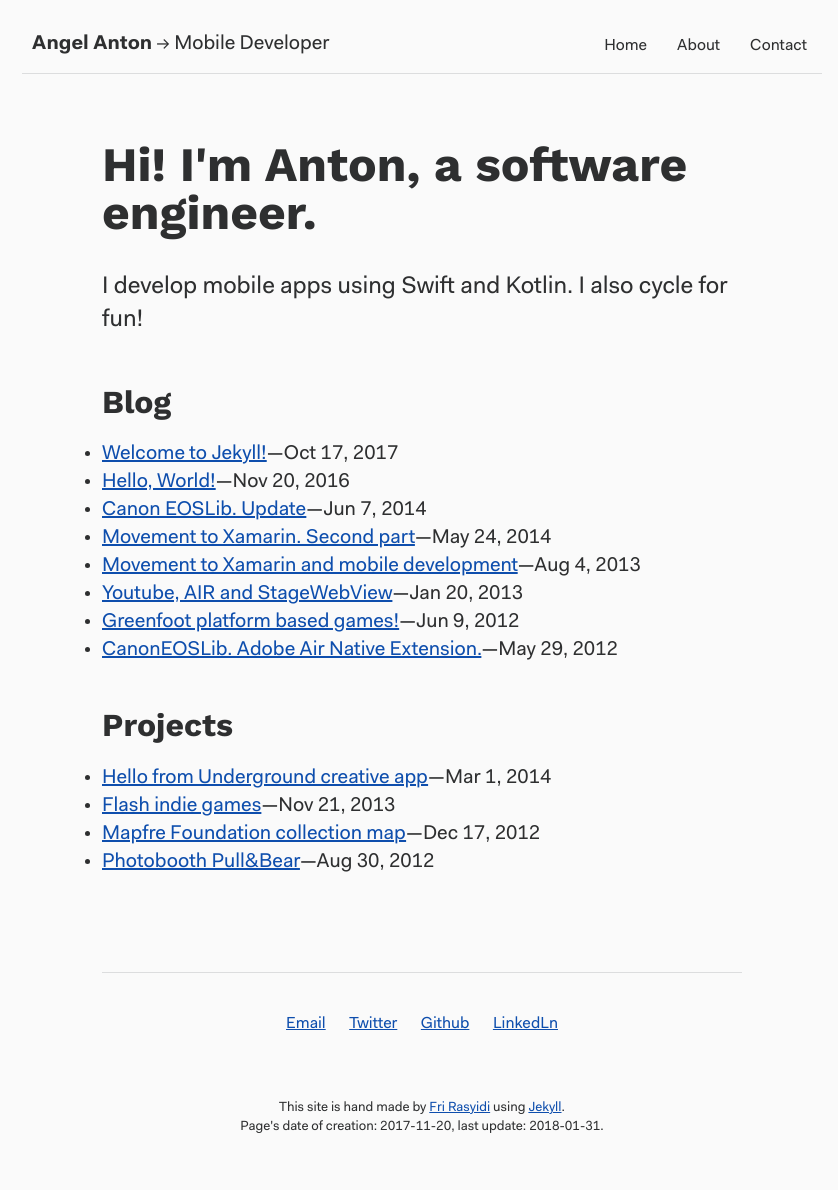
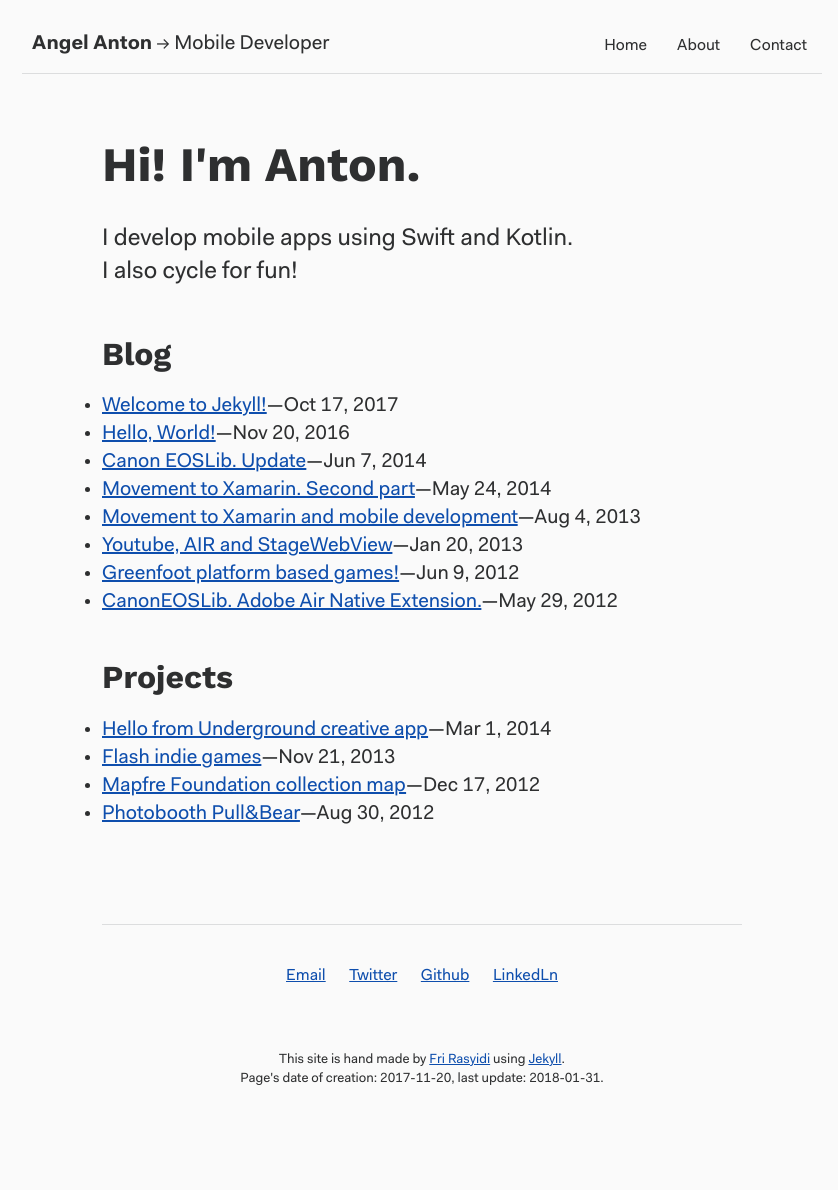
Before and after one commit to monday8am/monday8am.github.io, a Jekyll site: the page built from index.html, in a window 1280 px wide. Shown: the whole page, without its empty margins (218-1056 px from the left). Built offline with Jekyll 4.4.1, drawn with Linux system fonts in a browser that asks for light colours; after the commit the page ends 1142 px from its top, so only the background shows below that.

Commit message:
Restore previous configuration.

```diff
--- a/_config.yml
+++ b/_config.yml
@@ -5,7 +5,7 @@
   line in _config.yml. It will appear in your document head meta (for
   Google search results) and in your feed.xml site description.
 baseurl: "" # the subpath of your site, e.g. /blog
-#url: "http://monday8am.com" # the base hostname & protocol for your site, e.g. http://example.com
+url: "http://monday8am.com" # the base hostname & protocol for your site, e.g. http://example.com
 twitter_username: angel_anton
 github_username: monday8am
 
--- a/index.html
+++ b/index.html
@@ -4,8 +4,8 @@
 update: 2018-01-31
 ---
 
-<h1>Hi! I'm Anton, a software engineer.</h1>
-<p>I develop mobile apps using Swift and Kotlin. I also cycle for fun!</p>
+<h1>Hi! I'm Anton.</h1>
+<p>I develop mobile apps using Swift and Kotlin. <br />I also cycle for fun!</p>
 
 <h2>Blog</h2>
 <ul>
```
